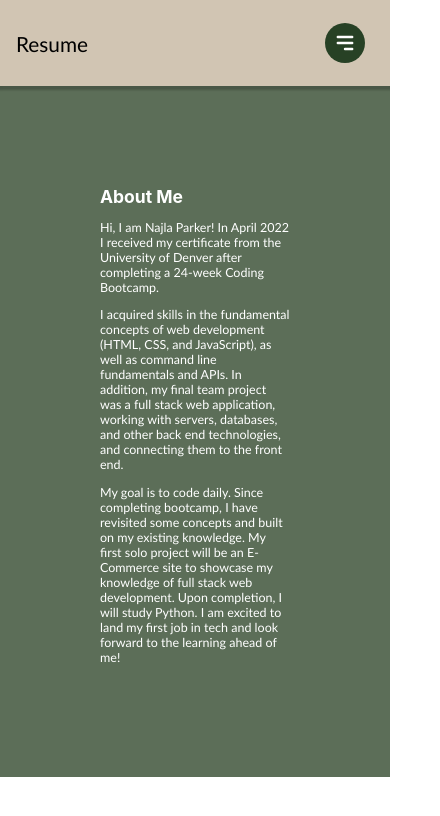
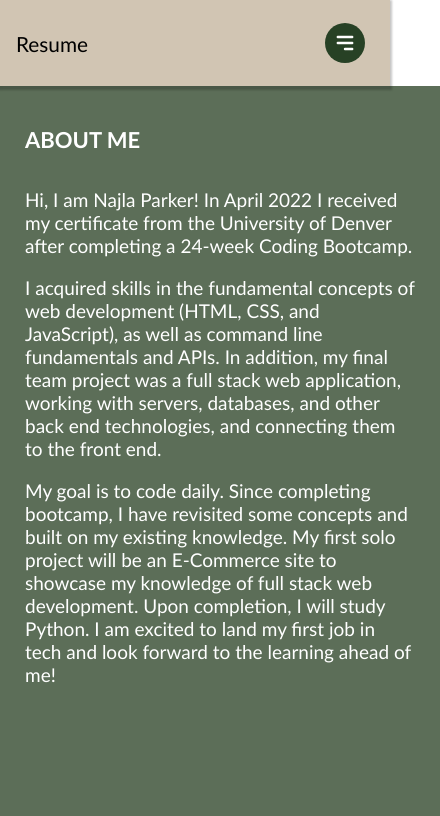
Before and after one commit to nparker80/Najla_Coding_Portfolio, a React (Create React App) app: page /about in a window 390 px wide. Shown: the top 816 px of the page, 440 px wide, since content can reach past the window. Built offline with nearby package versions, Linux system fonts and the light colour scheme.

Commit message:
set app container styling and worked on media queries about & home

```diff
--- a/src/App.scss
+++ b/src/App.scss
@@ -1,8 +1,17 @@
+#app__container {
+  width: 100%;
+  min-height: 100vh;
+  display: flex;
+  flex-direction: row;
+}
+
 .condiv {
   background-color: #5C6E58;
   padding: 100px;
-  flex: 6;
+  flex: var(--condiv-flex);
+
 }
+
 
 
 .subtopic {
--- a/src/contents/About/About.jsx
+++ b/src/contents/About/About.jsx
@@ -3,10 +3,9 @@ import './About.scss'
 class About extends Component {
   render() {
     return (
-      <div className="condiv">
+      <div className="condiv-about" id="app__container">
         <div className="about__content">
           <h1 className="subtopic">About Me</h1>
-          <br></br>
           <p> Hi, I am Najla Parker! In April 2022 I received my certificate from the University of Denver after completing a 24-week Coding Bootcamp.</p>
 
           <p> I acquired skills in the fundamental concepts of web development (HTML, CSS, and JavaScript), as
@@ -14,10 +13,14 @@ class About extends Component {
             application, working with servers, databases, and other back end technologies, and connecting them to the
             front end.
           </p>
-
           <p>
             My goal is to code daily. Since completing bootcamp, I have revisited some concepts and built on my existing knowledge. My first solo project will be an E-Commerce site to showcase my knowledge of full stack web development. Upon completion, I will study Python. I am excited to land my first job in tech and look forward to the learning ahead of me!
           </p>
+          <br></br>
+          <br></br>
+          <br></br>
+          <br></br>
+          <br></br>
         </div >
       </div >
     )
--- a/src/contents/About/About.scss
+++ b/src/contents/About/About.scss
@@ -1,28 +1,29 @@
+.condiv-about {
+  background-color: #5C6E58;
+  padding: 25px;
+  flex: 6;
+
+
+}
+
 .about__content {
 
   .subtopic {
-    font-size: 30px;
+    font-size: 22px;
     text-align: left;
     display: inline;
   }
 
-  @media screen and (max-width: 480px) {
-
-    .subtopic {
-      font-size: 17.5px;
-    }
-  }
-
   p {
-    font-size: 25px;
+    font-size: 19px;
     font-family: 'Gill Sans', 'Gill Sans MT', 'Trebuchet MS', sans-serif;
     color: #fff
   }
 
-  @media screen and (max-width: 480px) {
-    p {
-      font-size: 12.5px;
-    }
+  @media screen and (min-width: 1024px) {
+    line-height: 1.5;
+    margin: 3% 30%;
+  }
 
-  }
+
 }
--- a/src/contents/Home/Home.jsx
+++ b/src/contents/Home/Home.jsx
@@ -7,7 +7,7 @@ import Social from '../../components/Social/Social';
 class Home extends Component {
   render() {
     return (
-      <div className="condiv home">
+      <div className="condiv-home">
 
         <img src={profilepic} className='profilepic' alt='Najlapic' />
         <h1 className="introduction">Hey and hi,<span>
--- a/src/contents/Home/Home.scss
+++ b/src/contents/Home/Home.scss
@@ -1,4 +1,9 @@
-.condiv home {
+.condiv-home {
+  background-color: #5C6E58;
+  padding: 10px;
+  flex: 6;
+  height: 100%;
+}
 
 .profilepic {
   border-radius: 35% 85% 0% 90%;
@@ -16,8 +21,6 @@
   display: inline-block;
 }
 
-  .home {}
-
 span {
   color: #8AA899
 }
@@ -33,7 +36,6 @@
   margin-bottom: 200px;
 }
 
-  /*
 @media screen and (max-width: 641px) {
   .profilepic {
     height: 30%;
@@ -60,9 +62,8 @@
     margin-bottom: 20px;
   }
 }
- */
 
-  /* @media screen and (min-width: 641px) {
+@media screen and (min-width: 641px) {
   .profilepic {
     height: 30%;
     width: 30%;
@@ -87,5 +88,4 @@
     font-size: 40px;
     margin-bottom: 20px;
   }
-} */
 }
```
Lines whose indentation alone changed are shown as unchanged.
